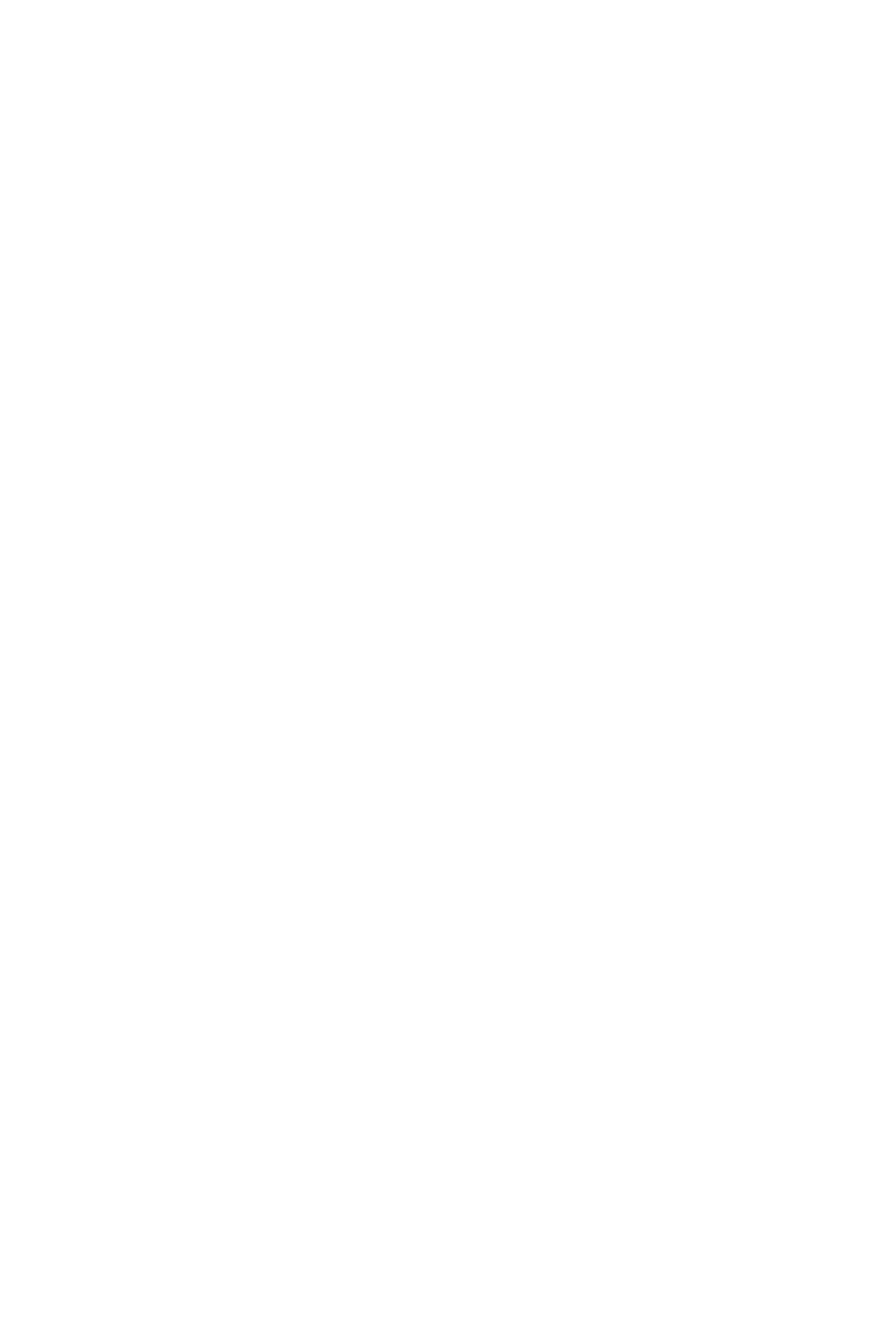
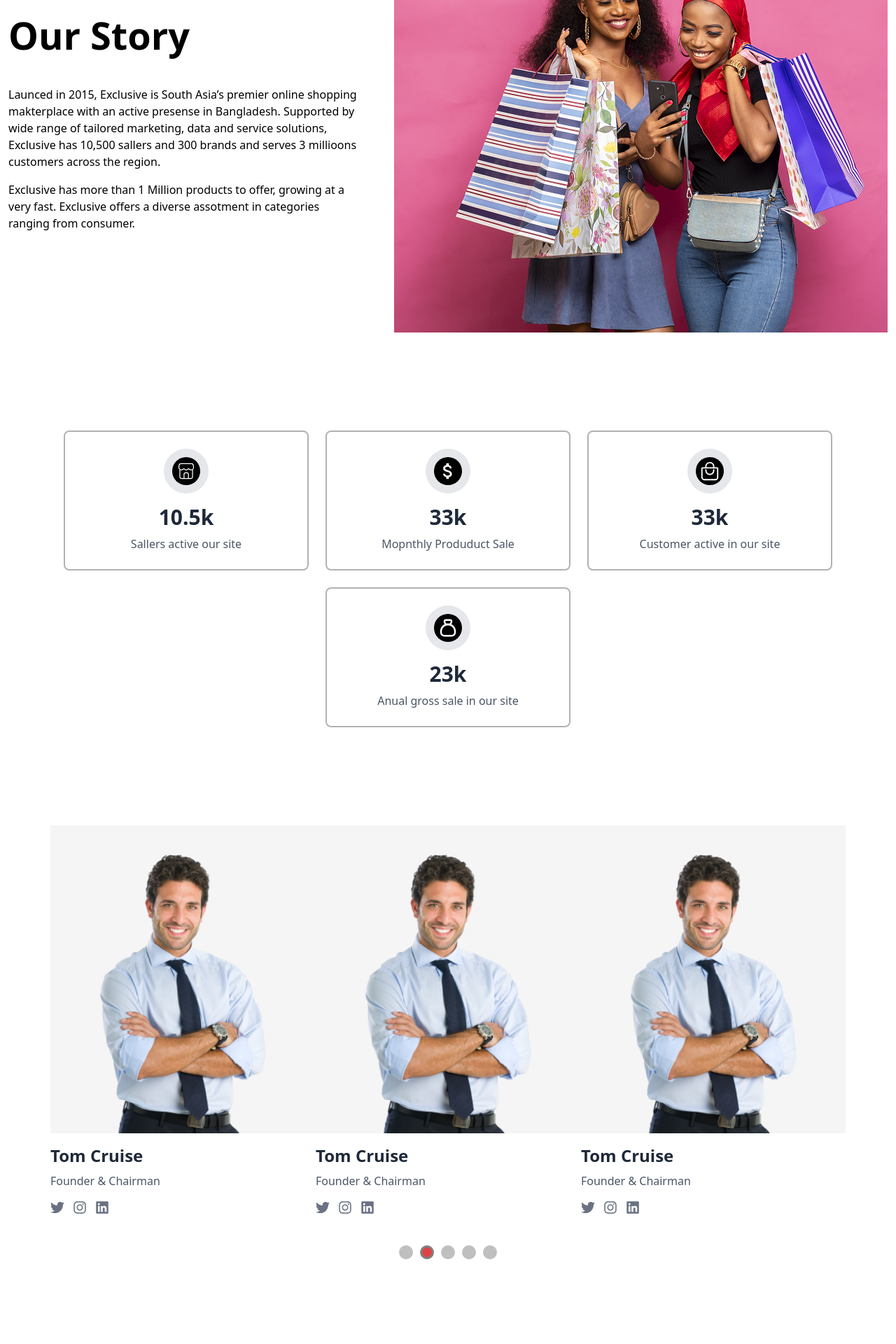
Before and after one commit to saimunhasanrifat14/Full-E-Commerce-website, a React (Vite) app: page /about in a window 1280 px wide. Before the commit this address had no page. Shown: the part 340-2260 px from the top of the page at 70% size. Before the commit the page ends 800 px from the top, so only its background shows below. Built offline with nearby package versions, Linux system fonts and the light colour scheme.

Commit message:
add about page

```diff
--- a/src/App.jsx
+++ b/src/App.jsx
@@ -5,6 +5,7 @@ import Home from "./Pages/Home/Home";
 import SignUp from "./Pages/SignUp/SignUp"
 import Login from "./Pages/Login/Login"
 import Contact from "./Pages/Contact/Contact"
+import About from "./Pages/About/About"
 
 const App = () => {
   return (
@@ -14,6 +15,7 @@ const App = () => {
         <Route path="signup" element={<SignUp />} />
         <Route path="login" element={<Login />} />
         <Route path="contact" element={<Contact />} />
+        <Route path="about" element={<About />} />
       </Route>
     </Routes>
   );
--- a/src/Components/CommonComponents/Navber.jsx
+++ b/src/Components/CommonComponents/Navber.jsx
@@ -22,15 +22,20 @@ const Navber = () => {
       item: "Contact",
       pathRoute: "/contact",
     },
+    {
+      id: 3,
+      item: "About",
+      pathRoute: "/about",
+    },
 
     {
-      id: 3,
+      id: 4,
       item: "Product",
       pathRoute: "/product",
     },
 
     {
-      id: 4,
+      id: 5,
       item: "SignUp",
       pathRoute: "/signup",
     },
--- /dev/null
+++ b/src/Pages/About/About.jsx
@@ -0,0 +1,185 @@
+import React, { useState } from "react";
+import aboutImg from "../../assets/About/aboutImg.png";
+import ProfileCard from "./AboutComponents/ProfileCard";
+import "slick-carousel/slick/slick.css";
+import Slider from "react-slick";
+import Service from "../../Pages/Home/HomeComponents/Service";
+import { CiShop } from "react-icons/ci";
+import { MdOutlineAttachMoney } from "react-icons/md";
+import { IoBagHandleOutline } from "react-icons/io5";
+import { TbMoneybag } from "react-icons/tb";
+
+const About = () => {
+  const [currentSlide, setcurrentSlide] = useState(0);
+  const settings = {
+    dots: true,
+    infinite: true,
+    speed: 500,
+    slidesToShow: 3, // default for large screens
+    slidesToScroll: 1,
+    arrows: false,
+    autoplay: true,
+    appendDots: (dots) => (
+      <div
+        style={{
+          position: "absolute",
+          bottom: "-10%",
+          left: "50%",
+          transform: "translateX(-50%)",
+          borderRadius: "10px",
+          padding: "10px",
+        }}
+      >
+        <ul style={{ margin: "0px" }}>{dots}</ul>
+      </div>
+    ),
+    customPaging: (i) =>
+      i === currentSlide ? (
+        <div
+          style={{
+            width: "20px",
+            height: "20px",
+            borderRadius: "50%",
+            background: "#DB4444",
+            border: "3px solid gray",
+            marginRight: "12px",
+            cursor: "pointer",
+          }}
+        ></div>
+      ) : (
+        <div
+          style={{
+            width: "20px",
+            height: "20px",
+            borderRadius: "50%",
+            background: "gray",
+            opacity: "0.5",
+            marginRight: "12px",
+            cursor: "pointer",
+          }}
+        ></div>
+      ),
+    afterChange: function (currentSlide) {
+      setcurrentSlide(currentSlide);
+    },
+    responsive: [
+      {
+        breakpoint: 1024, // tablet and small desktop
+        settings: {
+          slidesToShow: 2,
+          slidesToScroll: 1,
+        },
+      },
+      {
+        breakpoint: 768, // mobile devices
+        settings: {
+          slidesToShow: 1,
+          slidesToScroll: 1,
+        },
+      },
+    ],
+  };
+  const reviewsObject = [
+    {
+      id: 1,
+      icon: <CiShop />,
+      title: "10.5k",
+      summary: "Sallers active our site",
+    },
+    {
+      id: 2,
+      icon: <MdOutlineAttachMoney />,
+      title: "33k",
+      summary: "Mopnthly Produduct Sale",
+    },
+    {
+      id: 3,
+      icon: <IoBagHandleOutline />,
+      title: "33k",
+      summary: "Customer active in our site",
+    },
+    {
+      id: 4,
+      icon: <TbMoneybag />,
+      title: "23k",
+      summary: "Anual gross sale in our site",
+    },
+  ];
+  return (
+    <div className="mb-[140px]">
+      <div className="container">
+        {/* <BreadCrumb /> */}
+
+        <div className="flex flex-wrap items-center justify-between mt-15">
+          <div className="md:w-[40%] w-full mb-6 md:mb-0">
+            <h1 className="text-[54px] font-inter font-semibold text-TextBlack mb-8">
+              Our Story
+            </h1>
+            <p className="font-popins text-[16px] font-normal text-TextBlack">
+              Launced in 2015, Exclusive is South Asia’s premier online shopping
+              makterplace with an active presense in Bangladesh. Supported by
+              wide range of tailored marketing, data and service solutions,
+              Exclusive has 10,500 sallers and 300 brands and serves 3 millioons
+              customers across the region.
+            </p>
+            <p className="font-popins text-[16px] font-normal text-TextBlack mt-4">
+              Exclusive has more than 1 Million products to offer, growing at a
+              very fast. Exclusive offers a diverse assotment in categories
+              ranging from consumer.
+            </p>
+          </div>
+
+          <div className="relative right-0">
+            <img src={aboutImg} alt="" />
+          </div>
+        </div>
+
+        {/* reviews */}
+        <div className="flex flex-wrap justify-center gap-6 mt-[140px]">
+          {reviewsObject?.map((item) => (
+            <div
+              className="w-full sm:w-[300px] md:w-[350px] flex justify-center group"
+              key={item.id}
+            >
+              <div className="border-2 border-TextBlack/30 hover:border-HoverRed rounded-lg p-6 text-center cursor-pointer group-hover:bg-HoverRed transition-all w-full">
+                {/* Icon Circle */}
+                <div className="w-16 h-16 mx-auto flex items-center justify-center rounded-full bg-gray-200 mb-4 group-hover:bg-gray-200">
+                  {/* Store Icon */}
+                  <div className="w-10 h-10 bg-black text-white rounded-full flex items-center justify-center group-hover:bg-BGBlack">
+                    <span className="text-3xl">{item.icon}</span>
+                  </div>
+                </div>
+                {/* Stats Text */}
+                <h2 className="text-3xl font-bold text-gray-800 group-hover:text-TextWhite">
+                  {item.title}
+                </h2>
+                <p className="text-gray-600 mt-2 group-hover:text-TextWhite">
+                  {item.summary}
+                </p>
+              </div>
+            </div>
+          ))}
+        </div>
+
+        {/* reviews */}
+
+        <div className="slider-container mt-[140px] md:px-15">
+          <Slider {...settings}>
+            {[...new Array(5)].map((_, index) => (
+              <div key={index} className="">
+                <ProfileCard />
+              </div>
+            ))}
+          </Slider>
+        </div>
+
+        {/* customer servie */}
+        <div className="my-[140px]">
+          <Service />
+        </div>
+      </div>
+    </div>
+  );
+};
+
+export default About;
--- /dev/null
+++ b/src/Pages/About/AboutComponents/ProfileCard.jsx
@@ -0,0 +1,53 @@
+import React from "react";
+import { FaTwitter, FaInstagram, FaLinkedin } from "react-icons/fa";
+import Profile from "../../../assets/About/Profile.png";
+
+const ProfileCard = () => {
+  return (
+    <div className="max-w-sm mx-auto bg-BGWhite overflow-hidden">
+      {/* Image Section */}
+      <div className="w-full bg-gray-100 flex items-center justify-center">
+        <img
+          src={Profile}
+          alt="Profile"
+          className="w-full h-full object-cover"
+        />
+      </div>
+
+      {/* Info Section */}
+      <div className="py-4 md:text-start text-center">
+        <h2 className="text-2xl font-semibold text-gray-800 mb-2">
+          Tom Cruise
+        </h2>
+        <p className="text-gray-600 mb-4">Founder & Chairman</p>
+
+        {/* Social Icons */}
+        <div className="flex md:justify-start justify-center gap-3 text-gray-500">
+          <a
+            href="#"
+            aria-label="Twitter"
+            className="hover:text-HoverRed transition-colors duration-300"
+          >
+            <FaTwitter size={20} />
+          </a>
+          <a
+            href="#"
+            aria-label="Instagram"
+            className="hover:text-HoverRed transition-colors duration-300"
+          >
+            <FaInstagram size={20} />
+          </a>
+          <a
+            href="#"
+            aria-label="LinkedIn"
+            className="hover:text-HoverRed transition-colors duration-300"
+          >
+            <FaLinkedin size={20} />
+          </a>
+        </div>
+      </div>
+    </div>
+  );
+};
+
+export default ProfileCard;
```
Also changed, not shown: src/assets/About/Profile.png (added), src/assets/About/aboutImg.png (added).
